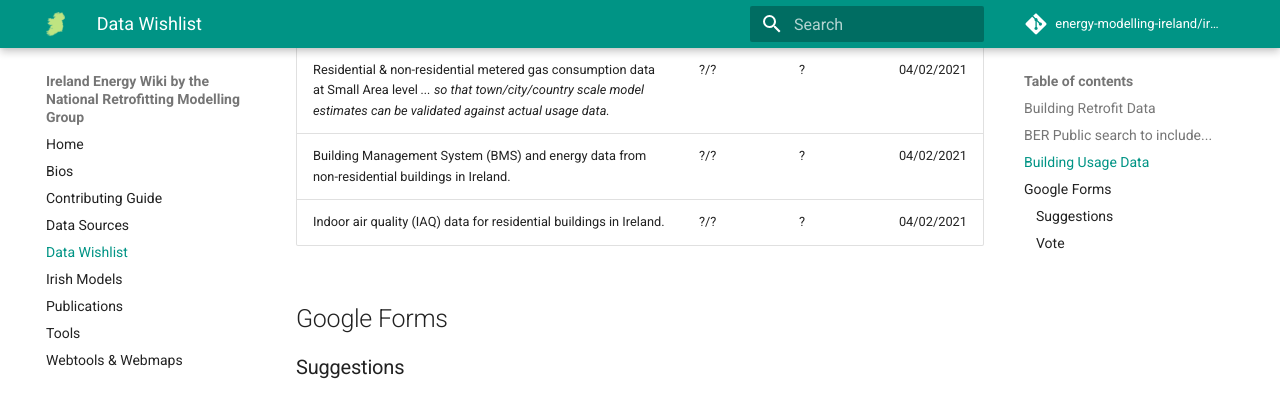
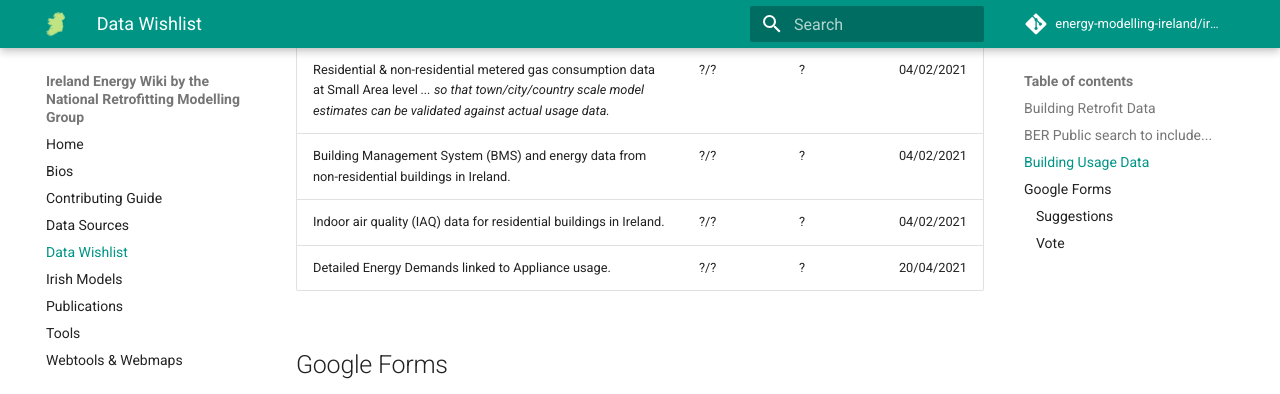
Before and after one commit to energy-modelling-ireland/wiki, an MkDocs documentation site: the page built from docs/Data-Wishlist.md, in a window 1280 px wide and 900 px high, scrolled down 1422 px, cut to the strip 0-394 px from the top of the window. Built offline with MkDocs 1.6.1 and Material for MkDocs 9.7.7, drawn with Linux system fonts in a browser that asks for light colours; comment, search, counter and statistics services are not loaded.

Commit message:
Add appliance usage statistics to wishlist (#102)

```diff
--- a/docs/Data-Wishlist.md
+++ b/docs/Data-Wishlist.md
@@ -117,6 +117,7 @@
         <tr>
             <td>
                 MPRN/BER number matched to CSO data <em>... so that there is a consistency and comparability in the data collected by SEAI and CSO regarding building typologies.</em>
+            </td>
             <td>?/?</td>
             <td>?</td>
             <td>04/02/2021</td>
@@ -124,6 +125,7 @@
         <tr>
             <td>
                 Actual geometry and orientation data on each BER record (or a representative sample) <em>... to enable dynamic simulation and validation of individual dwellings energy consumption.</em>
+            </td>
             <td>?/?</td>
             <td>?</td>
             <td>04/02/2021</td>
@@ -166,6 +168,7 @@
         <tr>
             <td>
                 Residential & non-residential metered electricity consumption data at Small Area level <em>... so that town/city/country scale model estimates can be validated against actual usage data.</em>
+            </td>
             <td>?/?</td>
             <td>?</td>
             <td>04/02/2021</td>
@@ -173,6 +176,7 @@
         <tr>
             <td>
                 Residential & non-residential metered gas consumption data at Small Area level <em>... so that town/city/country scale model estimates can be validated against actual usage data.</em>
+            </td>
             <td>?/?</td>
             <td>?</td>
             <td>04/02/2021</td>
@@ -185,11 +189,16 @@
             <td>04/02/2021</td>
         </tr>
         <tr>
-            <td>
-                Indoor air quality (IAQ) data for residential buildings in Ireland.
+            <td>Indoor air quality (IAQ) data for residential buildings in Ireland.</td>
             <td>?/?</td>
             <td>?</td>
             <td>04/02/2021</td>
+        </tr>
+        <tr>
+            <td>Detailed Energy Demands linked to Appliance usage.</td>
+            <td>?/?</td>
+            <td>?</td>
+            <td>20/04/2021</td>
         </tr>
     </tbody>
 </table>
```
